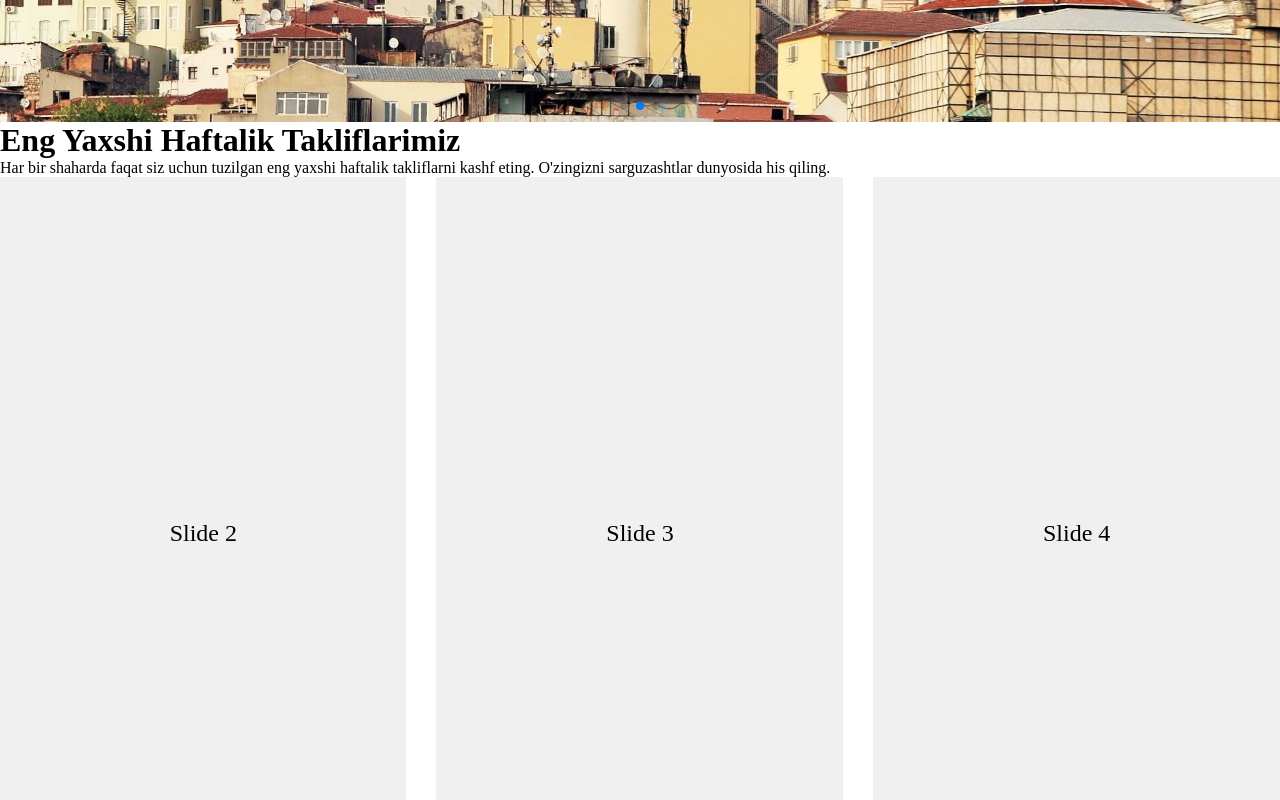
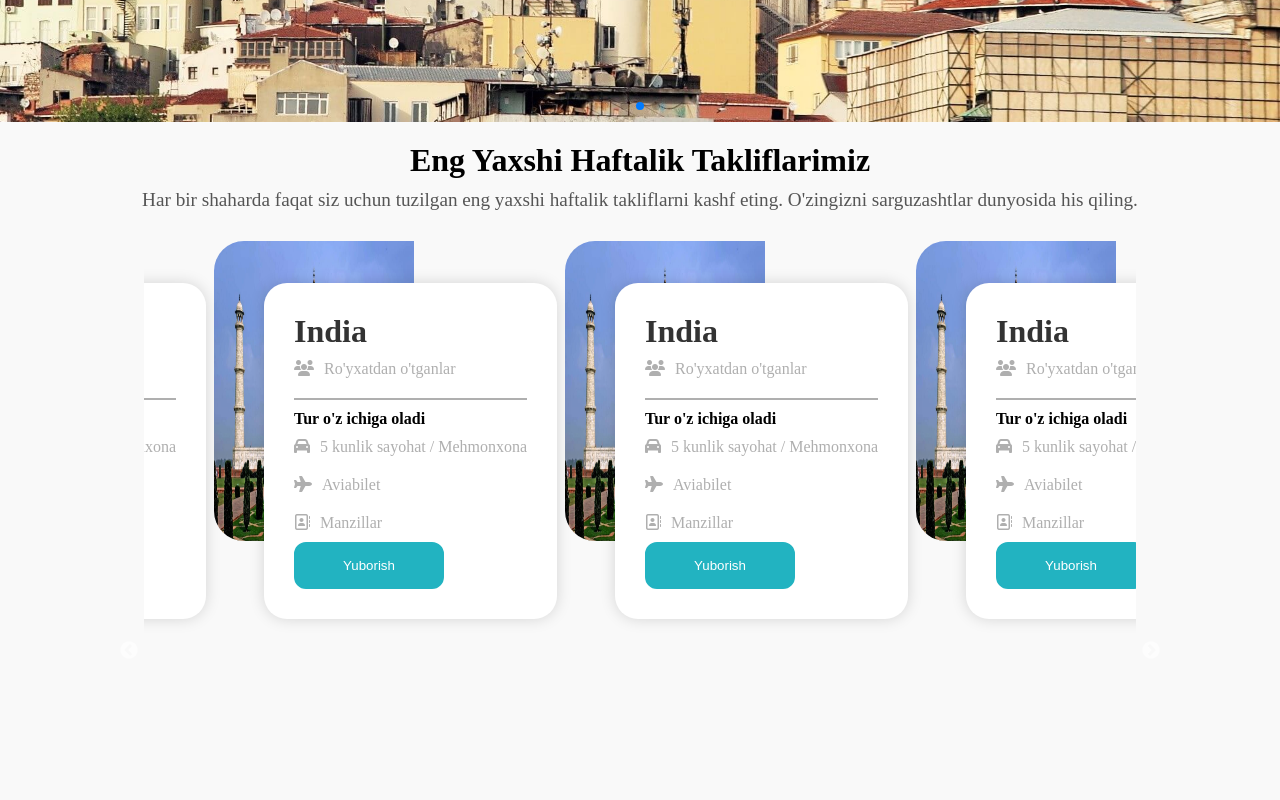
Before and after one commit to Sunnat0401/zamonuz, a React (Vite) app: page / in a window 1280 px wide. Shown: the part 660-1460 px from the top of the page. Built offline with nearby package versions, Linux system fonts and the light colour scheme.

Commit message:
add info and carousel

```diff
--- a/package.json
+++ b/package.json
@@ -10,8 +10,12 @@
     "preview": "vite preview"
   },
   "dependencies": {
+    "@splidejs/splide": "^4.1.4",
+    "@splidejs/splide-extension-auto-scroll": "^0.5.3",
     "react": "^18.2.0",
     "react-dom": "^18.2.0",
+    "react-slick": "^0.30.2",
+    "slick-carousel": "^1.8.1",
     "swiper": "^11.1.3"
   },
   "devDependencies": {
--- a/src/Pages/Offers/Offers.css
+++ b/src/Pages/Offers/Offers.css
@@ -1,4 +1,87 @@
-/* .swiper-slide{
-    width: 300px;
+.offers {
+    padding: 20px;
+    background-color: #f9f9f9;
+  }
+
+  .container {
+    text-align: center;
+    margin-bottom: 20px;
+  }
+
+  .offers-title {
+    font-size: 2em;
+    margin-bottom: 10px;
+  }
+
+  .offers-text {
+    font-size: 1.2em;
+    margin-bottom: 20px;
+    color: #555;
+  }
+
+  .slick-slider {
+    margin: 0 auto;
+    width: 80%;
+  }
+
+  .slick-slide {
+    display: flex;
+    justify-content: center;
+    align-items: center;
+    height: 400px;
+    border-radius: 10px;
+    margin: 10px;
+  }
+
+  .slick-dots li button:before {
+    color: #007bff;
+  }
+
+  .slick-prev, .slick-next {
+    color: #007bff;
+    z-index: 1;
+  }
+
+  .slick-prev:hover, .slick-next:hover {
+    color: #0056b3;
+  }
+
+  .offer-slide h3 {
+    font-size: 2em;
+    color: #333;
+  }
+  /* card css */
+  .slider-card{
+    display: flex;
+    align-items: center;
+
+  }
+  .slider-card .slider-img{
+    position: relative;
+    width: 200px;
     height: 300px;
-}  */
+    border-top-left-radius: 30px;
+    border-bottom-left-radius: 30px;
+  }
+  .slider-info{
+    position: absolute;
+    background-color: #fff;
+    z-index: 2;
+    margin-left: 50px;
+    margin-top: 120px;
+    border-radius: 23px;
+    box-shadow: 0px 0px 15px rgba(0, 0, 0, 0.15);
+    padding: 30px;
+  }
+  .slider-text{
+    color: #AFAFAF;
+    padding: 10px 0;
+    display: flex ;
+    gap: 10px;
+  }
+  .slider-border{
+    width: 100%;
+    height: 2px;
+    background-color: #AFAFAF;
+    margin: 10px 0;
+  }
--- a/src/Pages/Offers/Offers.jsx
+++ b/src/Pages/Offers/Offers.jsx
@@ -1,46 +1,127 @@
-import { Swiper, SwiperSlide } from 'swiper/react';
-
-// Import Swiper styles
-import 'swiper/css';
-import 'swiper/css/pagination';
-import 'swiper/css/autoplay'; // Import autoplay styles
-
-// Import required modules
-import { Pagination, Autoplay } from 'swiper/modules';
+import React from "react";
+import Slider from "react-slick";
+import 'slick-carousel/slick/slick.css';
+import 'slick-carousel/slick/slick-theme.css';
 import './Offers.css';
+import { India } from "../../assets";
+import Button from "../../Component/Button/Button";
 
 const Offers = () => {
+  var settings = {
+    dots: true,
+    infinite: true,
+    speed: 500,
+    slidesToShow: 3,
+    slidesToScroll: 1,
+  };
   return (
     <div className='offers'>
       <div className="container">
         <h1 className="offers-title">Eng Yaxshi Haftalik Takliflarimiz</h1>
         <p className="offers-text">Har bir shaharda faqat siz uchun tuzilgan eng yaxshi haftalik takliflarni kashf eting. O'zingizni sarguzashtlar dunyosida his qiling.</p>
       </div>
-      <Swiper
-        slidesPerView={3} // Corrected to avoid duplicate prop
-        spaceBetween={30}
-        autoplay={{
-          delay: 2000, // Set the delay to 2 seconds (2000ms)
-          disableOnInteraction: false, // Continue autoplay after user interactions
-        }}
-        pagination={{
-          clickable: true,
-        }}
-        modules={[Pagination, Autoplay]}
-        className="mySwiper"
-      >
-        <SwiperSlide>
-
-        </SwiperSlide>
-        <SwiperSlide>Slide 2</SwiperSlide>
-        <SwiperSlide>Slide 3</SwiperSlide>
-        <SwiperSlide>Slide 4</SwiperSlide>
-        <SwiperSlide>Slide 5</SwiperSlide>
-        <SwiperSlide>Slide 6</SwiperSlide>
-        <SwiperSlide>Slide 7</SwiperSlide>
-        <SwiperSlide>Slide 8</SwiperSlide>
-        <SwiperSlide>Slide 9</SwiperSlide>
-      </Swiper>
+      <Slider {...settings}>
+        <div className="offer-slide">
+          <div className="slider-card">
+            <img src={India} alt="india"  className="slider-img"/>
+            <div className="slider-info">
+                <h3>India</h3>
+                <p className="slider-text"><i class="fa-solid fa-users"></i> Ro'yxatdan o'tganlar</p>
+                <div className="slider-border"></div>
+                <h4>Tur o'z ichiga oladi</h4>
+                <p className="slider-text"><i class="fa-solid fa-car"></i> 5 kunlik sayohat / Mehmonxona</p>
+                <p className="slider-text"><i class="fa-solid fa-plane"></i>Aviabilet</p>
+                <p className="slider-text">  <i class="fa-regular fa-address-book"></i>Manzillar</p>
+                 <Button  width={'150px'} height={'47px'} bg={'#22B3C1'} color={'#fff'} borderRadius={'12px'} />
+            </div>
+          </div>
+        </div>
+        <div className="offer-slide">
+        <div className="offer-slide">
+          <div className="slider-card">
+            <img src={India} alt="india"  className="slider-img"/>
+            <div className="slider-info">
+                <h3>India</h3>
+                <p className="slider-text"><i class="fa-solid fa-users"></i> Ro'yxatdan o'tganlar</p>
+                <div className="slider-border"></div>
+                <h4>Tur o'z ichiga oladi</h4>
+                <p className="slider-text"><i class="fa-solid fa-car"></i> 5 kunlik sayohat / Mehmonxona</p>
+                <p className="slider-text"><i class="fa-solid fa-plane"></i>Aviabilet</p>
+                <p className="slider-text">  <i class="fa-regular fa-address-book"></i>Manzillar</p>
+                 <Button  width={'150px'} height={'47px'} bg={'#22B3C1'} color={'#fff'} borderRadius={'12px'} />
+            </div>
+          </div>
+        </div>
+        </div>
+        <div className="offer-slide">
+        <div className="offer-slide">
+          <div className="slider-card">
+            <img src={India} alt="india"  className="slider-img"/>
+            <div className="slider-info">
+                <h3>India</h3>
+                <p className="slider-text"><i class="fa-solid fa-users"></i> Ro'yxatdan o'tganlar</p>
+                <div className="slider-border"></div>
+                <h4>Tur o'z ichiga oladi</h4>
+                <p className="slider-text"><i class="fa-solid fa-car"></i> 5 kunlik sayohat / Mehmonxona</p>
+                <p className="slider-text"><i class="fa-solid fa-plane"></i>Aviabilet</p>
+                <p className="slider-text">  <i class="fa-regular fa-address-book"></i>Manzillar</p>
+                 <Button  width={'150px'} height={'47px'} bg={'#22B3C1'} color={'#fff'} borderRadius={'12px'} />
+            </div>
+          </div>
+        </div>
+        </div>
+        <div className="offer-slide">
+        <div className="offer-slide">
+          <div className="slider-card">
+            <img src={India} alt="india"  className="slider-img"/>
+            <div className="slider-info">
+                <h3>India</h3>
+                <p className="slider-text"><i class="fa-solid fa-users"></i> Ro'yxatdan o'tganlar</p>
+                <div className="slider-border"></div>
+                <h4>Tur o'z ichiga oladi</h4>
+                <p className="slider-text"><i class="fa-solid fa-car"></i> 5 kunlik sayohat / Mehmonxona</p>
+                <p className="slider-text"><i class="fa-solid fa-plane"></i>Aviabilet</p>
+                <p className="slider-text">  <i class="fa-regular fa-address-book"></i>Manzillar</p>
+                 <Button  width={'150px'} height={'47px'} bg={'#22B3C1'} color={'#fff'} borderRadius={'12px'} />
+            </div>
+          </div>
+        </div>
+        </div>
+        <div className="offer-slide">
+        <div className="offer-slide">
+          <div className="slider-card">
+            <img src={India} alt="india"  className="slider-img"/>
+            <div className="slider-info">
+                <h3>India</h3>
+                <p className="slider-text"><i class="fa-solid fa-users"></i> Ro'yxatdan o'tganlar</p>
+                <div className="slider-border"></div>
+                <h4>Tur o'z ichiga oladi</h4>
+                <p className="slider-text"><i class="fa-solid fa-car"></i> 5 kunlik sayohat / Mehmonxona</p>
+                <p className="slider-text"><i class="fa-solid fa-plane"></i>Aviabilet</p>
+                <p className="slider-text">  <i class="fa-regular fa-address-book"></i>Manzillar</p>
+                 <Button  width={'150px'} height={'47px'} bg={'#22B3C1'} color={'#fff'} borderRadius={'12px'} />
+            </div>
+          </div>
+        </div>
+        </div>
+        <div className="offer-slide">
+        <div className="offer-slide">
+          <div className="slider-card">
+            <img src={India} alt="india"  className="slider-img"/>
+            <div className="slider-info">
+                <h3>India</h3>
+                <p className="slider-text"><i class="fa-solid fa-users"></i> Ro'yxatdan o'tganlar</p>
+                <div className="slider-border"></div>
+                <h4>Tur o'z ichiga oladi</h4>
+                <p className="slider-text"><i class="fa-solid fa-car"></i> 5 kunlik sayohat / Mehmonxona</p>
+                <p className="slider-text"><i class="fa-solid fa-plane"></i>Aviabilet</p>
+                <p className="slider-text">  <i class="fa-regular fa-address-book"></i>Manzillar</p>
+                 <Button  width={'150px'} height={'47px'} bg={'#22B3C1'} color={'#fff'} borderRadius={'12px'} />
+            </div>
+          </div>
+        </div>
+        </div>
+      </Slider>
     </div>
   );
 }
```
Also changed, not shown: 1 other file (tests, documents, lock files or other folders).
